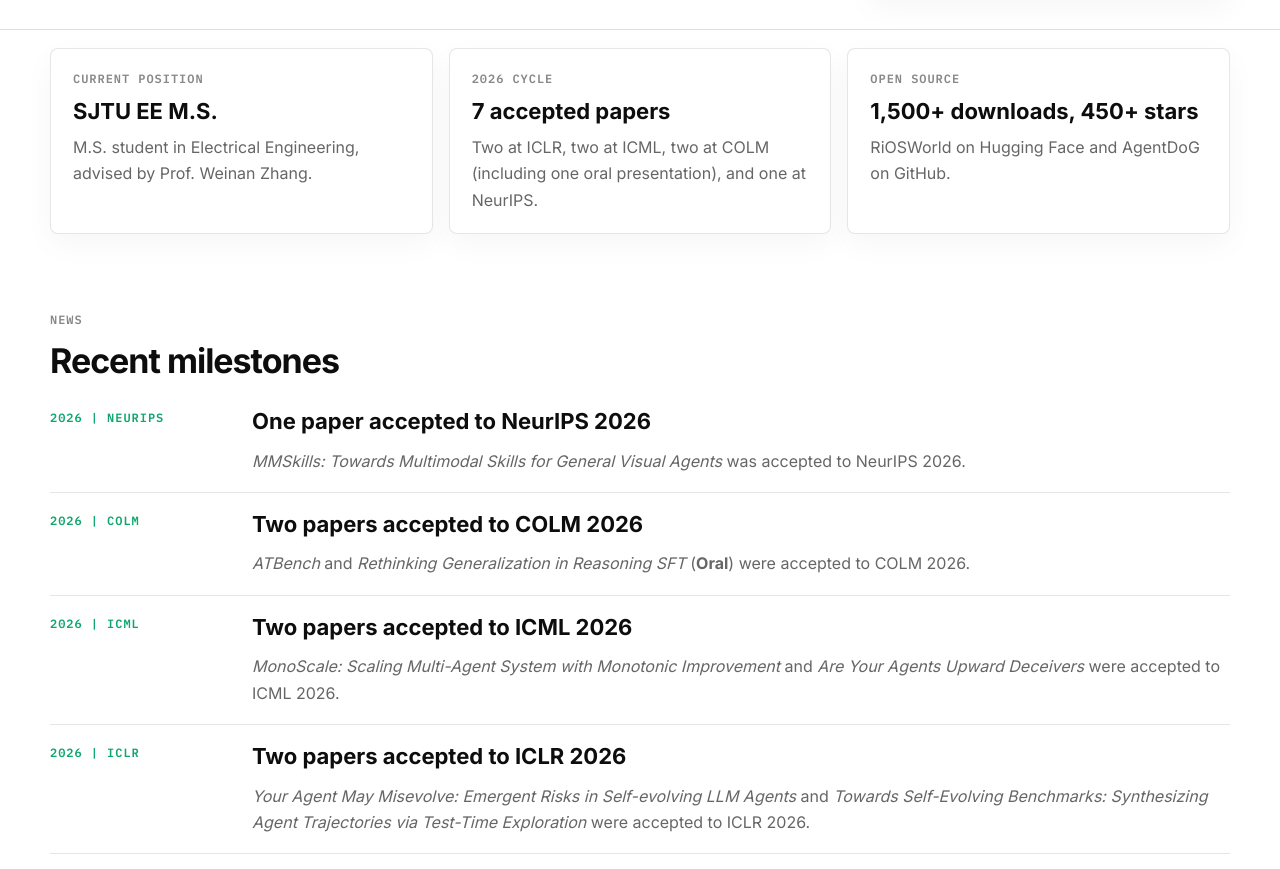
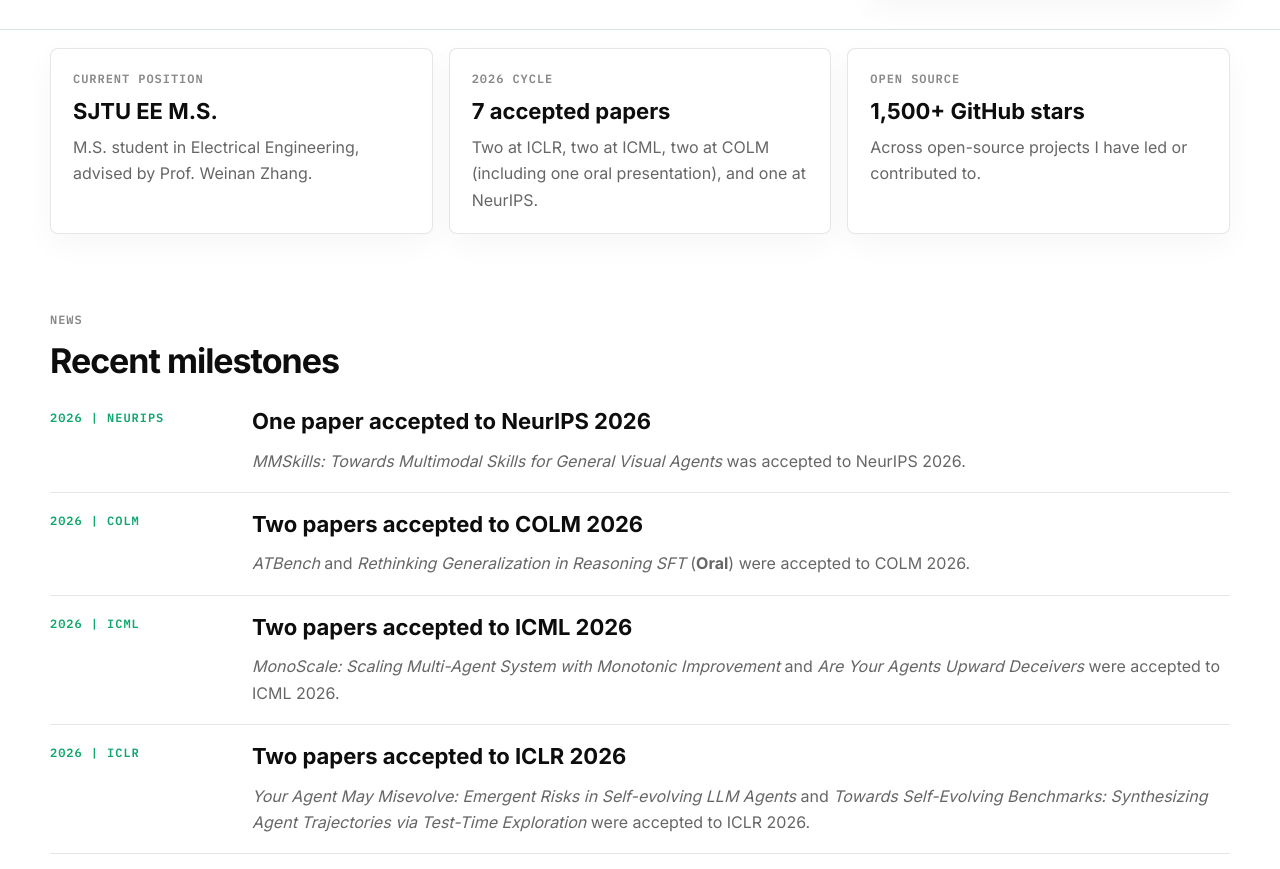
Before and after one commit to ShaoShuai0605/ShaoShuai0605.github.io, a plain HTML site: page index.html in a window 1280 px wide. Shown: the part 825-1694 px from the top of the page. Drawn offline with Linux system fonts and the light colour scheme.

Commit message:
Update aggregate stars across open-source contributions

```diff
--- a/index.html
+++ b/index.html
@@ -129,8 +129,8 @@
           </article>
           <article class="summary-item">
             <p class="summary-kicker">Open source</p>
-            <h2>1,500+ downloads, 450+ stars</h2>
-            <p>RiOSWorld on Hugging Face and AgentDoG on GitHub.</p>
+            <h2>1,500+ GitHub stars</h2>
+            <p>Across open-source projects I have led or contributed to.</p>
           </article>
         </div>
       </section>
```
